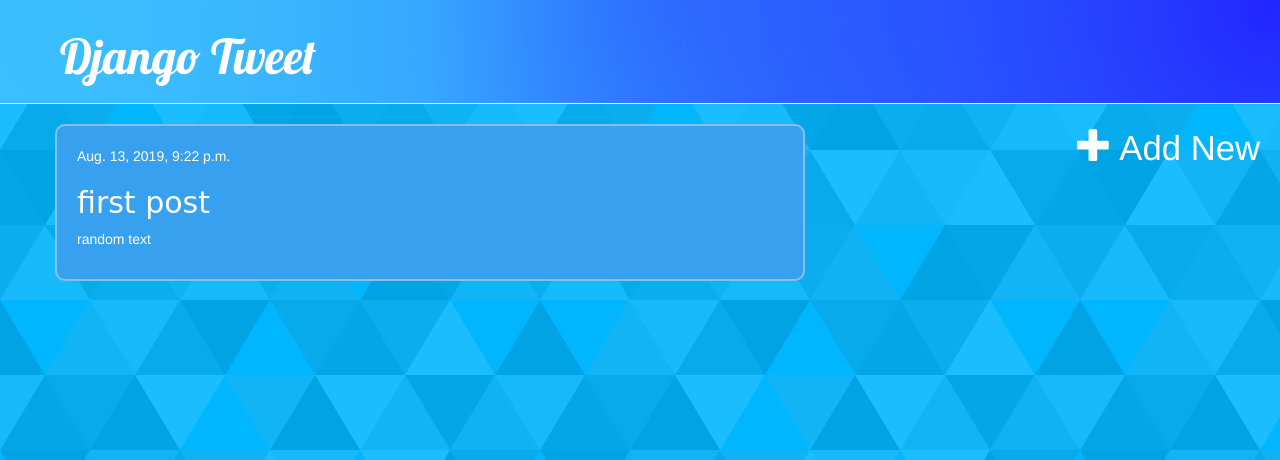
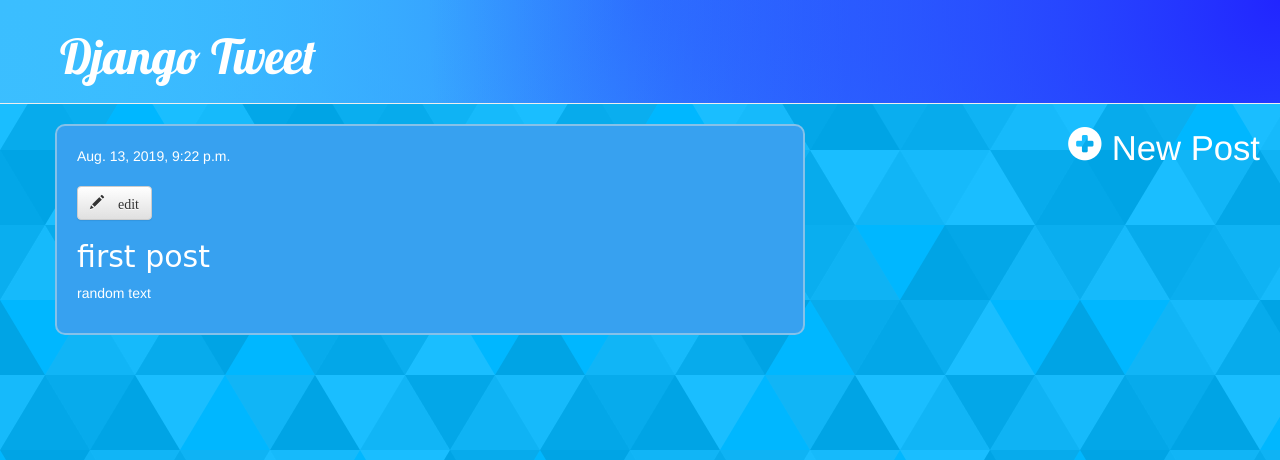
Before and after one commit to vansh1999/blogging-application-django, a Django app: page /post/1/ in a window 1280 px wide. Shown: the top 460 px of the page. Run offline with Django 3.2, Linux system fonts and the light colour scheme; data comes from the database, SQL or seed files in the repository; both versions use the stored data as it was after the commit; some libraries are stand-ins or nearby versions.

Commit message:
added edit post feature

```diff
--- a/blog/templates/blog/base.html
+++ b/blog/templates/blog/base.html
@@ -18,7 +18,7 @@
     <h1>  <a href="/home"> Django Tweet </a></h1>
 </div>
 
-<a href="{% url 'post_new' %}" class="top-menu"><span class="glyphicon glyphicon-plus"></span> Add New</a>
+<a href="{% url 'post_new' %}" class="top-menu"><span class="glyphicon glyphicon-plus-sign"></span> New Post</a>
 
 <div class="content container">
     <div class="row">
--- a/blog/templates/blog/post_detail.html
+++ b/blog/templates/blog/post_detail.html
@@ -9,7 +9,8 @@
           {{ post.published_date }}
       </div>
     {% endif %}
-
+    <br>
+<a class="btn btn-default" href="{% url 'post_edit' pk=post.pk %}"> <span class="glyphicon glyphicon-pencil"> edit </span></a>
     <h2> {{post.title}} </h2>
     <p> {{post.text | linebreaksbr}}</p>
 
--- a/blog/templates/blog/post_edit.html
+++ b/blog/templates/blog/post_edit.html
@@ -9,7 +9,7 @@
 
     {{form.as_p}}
 
-    <button type="submit" class="save btn btn-default" > Publish </button>
+    <button type="submit" class="save btn btn-default" > Save </button>
 </form>
 
 {% endblock %}
--- a/blog/urls.py
+++ b/blog/urls.py
@@ -5,4 +5,5 @@ urlpatterns = [
     path('home/' , views.post_list , name  ="post_list"),
     path('post/<int:pk>/', views.post_detail, name='post_detail'),
     path('post/new/', views.post_new, name='post_new'),
+    path('post/<int:pk>/edit/' , views.post_edit , name = "post_edit")
 ]
--- a/blog/views.py
+++ b/blog/views.py
@@ -28,3 +28,20 @@ def post_new(request):
         form = PostForm()
 
     return render(request , 'blog/post_edit.html' , {'form' : form})
+
+
+def post_edit(request  , pk):
+    post = get_object_or_404(Post , pk=pk)
+    if request.method == "POST":
+        form = PostForm(request.POST ,  instance=post)
+        if form.is_valid():
+            post  = form.save(commit=False)
+            post.author = request.user
+            post.published_date = timezone.now()
+            post.save()
+            return redirect('post_detail' , pk=post.pk)
+
+    else:
+        form = PostForm(instance=post)
+
+    return render(request , 'blog/post_edit.html' , {'form' : form})
```
Also changed, not shown: db.sqlite3.
